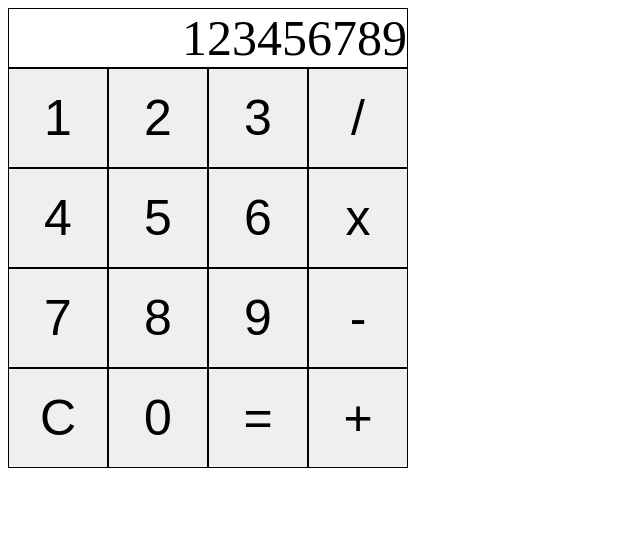
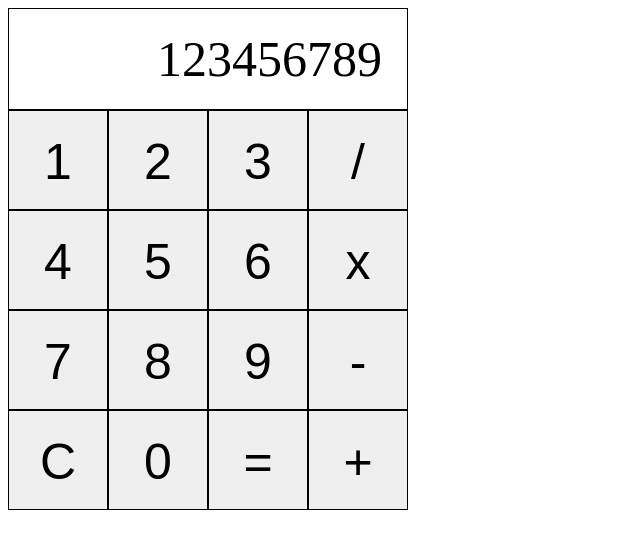
Before and after one commit to pebaha-/odin-calculator, a plain HTML site: page index.html in a window 1280 px wide. Shown: the whole page, without its empty margins (0-640 px from the left). Drawn offline with Linux system fonts and the light colour scheme.

Commit message:
Align text on the display and buttons

```diff
--- a/style.css
+++ b/style.css
@@ -13,10 +13,17 @@
     font-size: 50px;
     box-sizing: border-box;
     border: 1px solid black;
+    text-align: center;
+    vertical-align: middle;
+    line-height: 100px;
 }
 
 .result {
+    height: 100px;
+    padding-right: 25px;
+    line-height: 100px;
     font-size: 50px;
     text-align: right;
+    vertical-align: middle;
     border: 1px solid black;
 }
```
